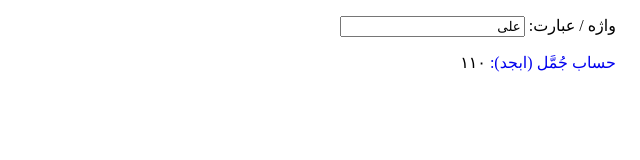
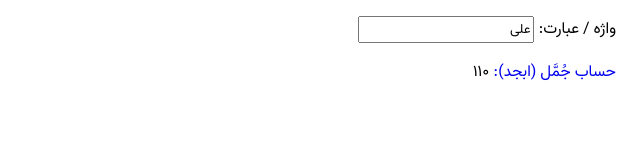
Before and after one commit to mirismaili/abjad-calculator, a website: page index.html in a window 1280 px wide. Shown: the whole page, without its empty margins (640-1280 px from the left). Drawn offline with Linux system fonts and the light colour scheme.

Commit message:
Add Vazir font (`Vazir-Regular.woff`) https://github.com/rastikerdar/vazir-font

```diff
--- a/index.html
+++ b/index.html
@@ -15,6 +15,22 @@
     </script>
 
     <style>
+        @font-face {
+            font-family: Vazir;
+            src: local('Vazir'), url('Vazir-Regular.woff') format('woff');
+            font-weight: normal;
+            font-style: normal;
+        }
+
+        html, input {
+            font-family: Vazir, sans-serif;
+        }
+
+        ::selection {
+            color: initial;
+            background-color: deepskyblue;
+        }
+
         div {
             margin: 16px
         }
```
Also changed, not shown: Vazir-Regular.woff (added).
